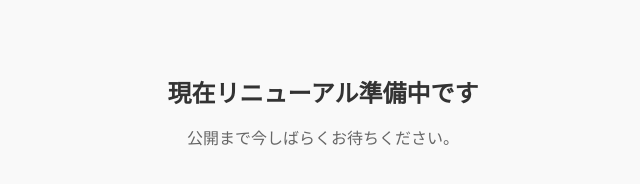
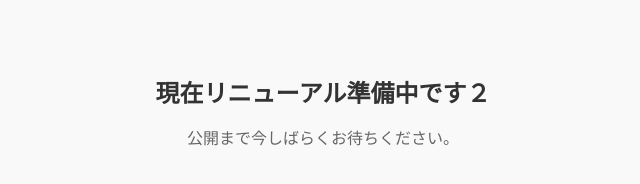
Before and after one commit to nkad-tools/nkad-tools.github.io, a plain HTML site: page index.html in a window 1280 px wide. Shown: the whole page, without its empty margins (317-957 px from the left). Drawn offline with Linux system fonts and the light colour scheme.

Commit message:
Update index.html with new heading text

```diff
--- a/index.html
+++ b/index.html
@@ -17,7 +17,7 @@
   </style>
 </head>
 <body>
-  <h1>現在リニューアル準備中です</h1>
+  <h1>現在リニューアル準備中です２</h1>
   <p>公開まで今しばらくお待ちください。</p>
 </body>
 </html>
```
